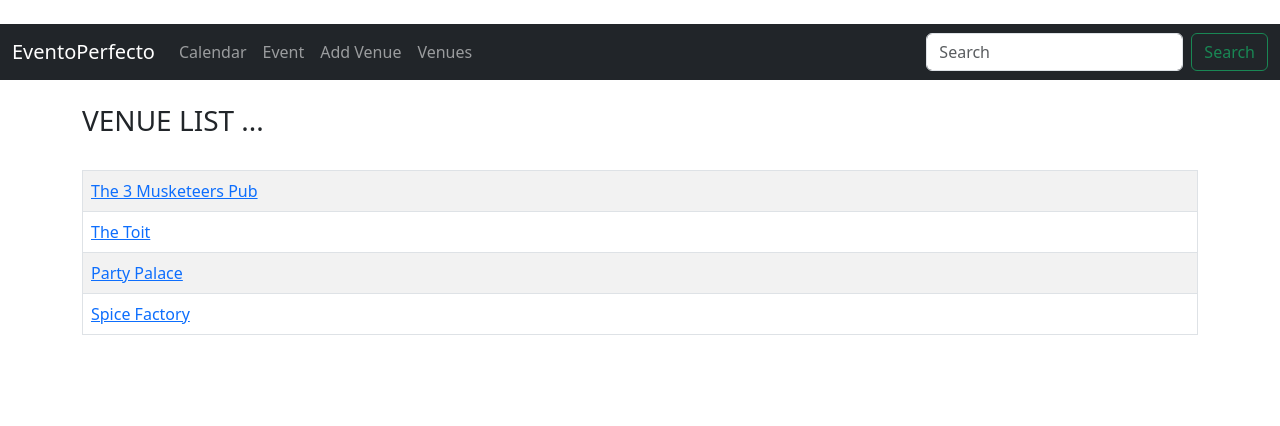
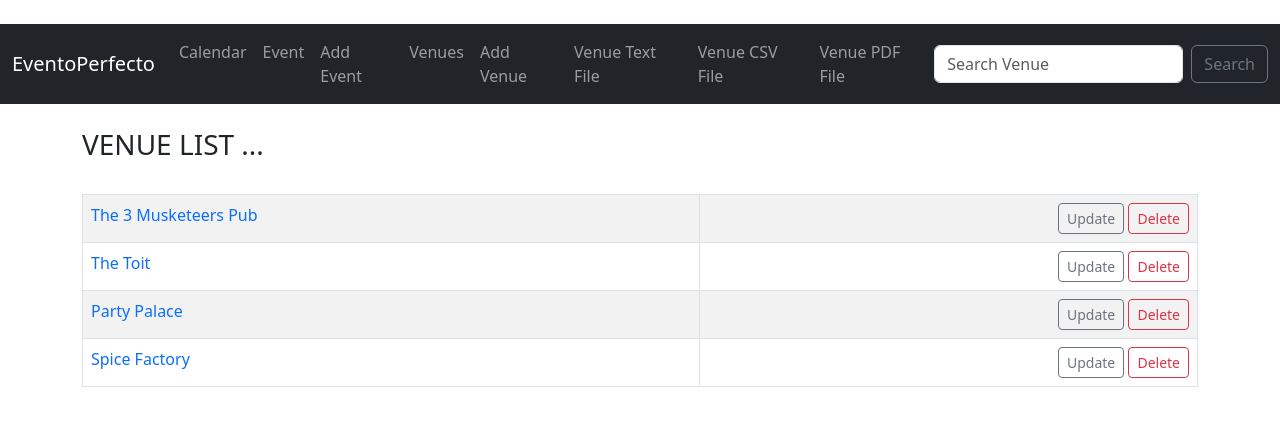
Before and after one commit to NiharikaTripathi/EventoPerfecto, a Django app: page /list_venues/ in a window 1280 px wide. Shown: the top 426 px of the page. Run offline with Django 5.2, Linux system fonts and the light colour scheme; data comes from the database, SQL or seed files in the repository; both versions use the stored data as it was after the commit.

Commit message:
Searching, updating, delete and generating text,csv,pdf file dynamically

```diff
--- a/EventoPerfecto/events/templates/event_list.html
+++ b/EventoPerfecto/events/templates/event_list.html
@@ -26,6 +26,12 @@
         </p>
 
   </div>
+  <div class="card-footer text-body-secondary">
+    <a class="btn btn-outline-secondary btn-sm"
+       href = "{% url 'update-event' event.id %}" style="text-decoration:None ">Update Event </a>
+     <a class="btn btn-outline-danger btn-sm"
+       href = "{% url 'delete-event' event.id %}" style="text-decoration:None ">Delete Event </a>
+  </div>
 
 </div>
 <br/> <br/>
--- a/EventoPerfecto/events/templates/venues.html
+++ b/EventoPerfecto/events/templates/venues.html
@@ -11,13 +11,18 @@
             {% for venue in venue_list %}
             <tr>
                 <td>
-                    <a href = "{% url 'show-venue' venue.id %}">{{venue}} </a>  </li>
+                    <a href = "{% url 'show-venue' venue.id %}" style="text-decoration:None ">{{venue}} </a>
+                </td>
+                <td align="right">
+                    <a class="btn btn-outline-secondary btn-sm"
+                       href = "{% url 'update-venue' venue.id %}" style="text-decoration:None ">Update </a>
+                    <a class="btn btn-outline-danger btn-sm"
+                       href = "{% url 'delete-venue' venue.id %}" style="text-decoration:None ">Delete </a>
                 </td>
             </tr>
             {% endfor%}
         </table>
 
-
     <br/>
 
 {% endblock content%}
--- a/EventoPerfecto/events/urls.py
+++ b/EventoPerfecto/events/urls.py
@@ -1,11 +1,22 @@
 from django.urls import path
 from . import views
+
 urlpatterns = [
-    path('list_events', views.all_events, name='list-events'),
     path('calendar/', views.event_calendar, name='current'),
     path('calendar/<int:year>/<str:month>/', views.event_calendar, name='calendar'),
-    path('event-details/<str:id>/', views.event_details, name='event-details'),
     path('add_venue/', views.add_venue, name='add-venue'),
-    path('list_venues/', views.all_venues, name='list-venue'),
+    path('list_venues/', views.all_venues, name='list-venues'),
     path('show_venue/<venue_id>', views.show_venue, name='show-venue'),
+    path('search_venue/', views.search_venue, name='search-venue'),
+    path('update_venue/<venue_id>', views.update_venue, name='update-venue'),
+    path('delete_venue/<venue_id>', views.delete_venue, name='delete-venue'),
+    path('venue_text/', views.venue_text, name='venue-text'),
+    path('venue_csv/', views.venue_csv, name='venue-csv'),
+    path('venue_pdf/', views.venue_pdf, name='venue-pdf'),
+
+    path('list_events/', views.all_events, name='list-events'),
+    path('add_event/', views.add_event, name='add-event'),
+    path('update_event/<event_id>', views.update_event, name='update-event'),
+    path('delete_event/<event_id>', views.delete_event, name='delete-event'),
+
 ]
--- a/EventoPerfecto/events/views.py
+++ b/EventoPerfecto/events/views.py
@@ -1,21 +1,26 @@
-from django.shortcuts import render
-from .forms import VenueForm
-from .models import Event, Venue, MyClubUser
+from django.shortcuts import render, redirect
+from django.http import HttpResponseRedirect, HttpResponse, FileResponse
 from datetime import datetime
 from calendar import HTMLCalendar
+import csv
 import calendar
-import pytz
-from django.http import HttpResponseRedirect
+import io
+from reportlab.pdfgen import canvas
+from reportlab.lib.units import inch
+from reportlab.lib.pagesizes import letter
+
+from django.core.paginator import Paginator
+
+from .forms import VenueForm, EventForm
+from .models import Event, Venue, MyClubUser
+
 
 
 # Create your views here.
+## Calendar Views
 def event_calendar(request, year=datetime.now().year, month=datetime.now().strftime("%B")):
     # Convert month name to number
     now = datetime.now()
-    tz = pytz.timezone('Asia/Kolkata')
-    # localising the objects to the timezone
-    now = tz.localize(now)
-
     month = month.capitalize()
     month_num = list(calendar.month_name).index(month)
     cal = HTMLCalendar().formatmonth(year, month_num)
@@ -28,15 +33,47 @@ def event_calendar(request, year=datetime.now().year, month=datetime.now().strft
                    "current_year": current_year} )
 
 
-def event_details():
-    return None
+#Event Views
+# Display all Events
+def all_events(request):
+    events_list = Event.objects.all().order_by('event_date')
+    return render(request, "event_list.html", {'event_list': events_list})
+
+# Add an Event
+def add_event(request):
+    submitted = False
+    if request.method == 'POST':
+        form = EventForm(request.POST)
+        if form.is_valid():
+            form.save()
+            return HttpResponseRedirect('/add_event?submitted=True')
+    else:
+        form = EventForm
+        if 'submitted' in request.GET:
+            submitted = True
+    return render(request, 'add_event.html',{'form' :form, 'submitted': submitted})
+
+# Update an Event
+def update_event(request, event_id):
+    event = Event.objects.get(pk=event_id)
+    form = EventForm(request.POST or None, instance=event)
+    if form.is_valid():
+        form.save()
+        return redirect('list-events')
+    return render(request, "update_event.html", {'event': event, 'form': form})
+
+# Delete an Event
+def delete_event(request, event_id):
+    event = Event.objects.get(pk=event_id)
+    if event:
+        event.delete()
+        return redirect('list-events')
+    else:
+        return redirect('list-events')
 
 
-def all_events(request):
-    events_list = Event.objects.all()
-    return render(request, "event_list.html", {'event_list': events_list})
-
-
+# Venue Views
+# Add a Venue
 def add_venue(request):
     submitted = False
     if request.method == 'POST':
@@ -50,12 +87,103 @@ def add_venue(request):
             submitted = True
     return render(request, 'add_venue.html',{'form' :form, 'submitted': submitted})
 
-
+# Display all Venues list
 def all_venues(request):
+    # venue_list = Venue.objects.all().order_by("?")
     venue_list = Venue.objects.all()
     return render(request, "venues.html", {'venue_list': venue_list})
 
-
+# Display details of a Venue
 def show_venue(request, venue_id):
     venue = Venue.objects.get(pk=venue_id)
     return render(request, "show_venue.html", {'venue': venue})
+
+# Search Venue by name
+def search_venue(request):
+    if request.method == "POST":
+        searched = request.POST['searched']
+        venues = Venue.objects.filter(name__contains=searched)
+        return render(request, "search_venue.html", {'searched':searched, 'venues': venues})
+
+    else:
+        return render(request, "search_venue.html", {})
+
+# Update a Venue
+def update_venue(request, venue_id):
+    venue = Venue.objects.get(pk=venue_id)
+    form = VenueForm(request.POST or None, instance=venue)
+    if form.is_valid():
+        form.save()
+        return redirect('list-venues')
+    return render(request, "update_venue.html", {'venue' : venue, 'form':form})
+
+# Delete a Venue
+def delete_venue(request, venue_id):
+        venue = Venue.objects.get(pk=venue_id)
+        if venue:
+            venue.delete()
+            return redirect('list-venues')
+        else:
+            return redirect('list-venues')
+
+# Generating text file containing all venues dynamically
+def venue_text(request):
+    response = HttpResponse(content_type='textpeError/plain')
+    response['Content-Disposition'] = 'attachment; filename=venues.txt'
+    venues = Venue.objects.all()
+    lines = []
+    for venue in venues:
+        lines.append(f"Venue Name: {venue.name}\nAddress: {venue.address}\nZip Code: {venue.zip_code}\n"
+                     f"Phone Number: {venue.phone}\nWeb Address: {venue.web}\nEmail: {venue.email}\n\n\n")
+    response.writelines(lines)
+    return response
+
+
+def venue_csv(request):
+    response = HttpResponse(content_type='text/csv')
+    response['Content-Disposition'] = 'attachment; filename=venues.csv'
+    # Create a csv writer
+    writer = csv.writer(response)
+    # Designate the model
+    venues = Venue.objects.all()
+    # Add column headings to the csv writer
+    writer.writerow(['Venue Name', 'Address', 'Zip Code', 'Phone Number', 'Web Address', 'Email'])
+    for venue in venues:
+        writer.writerow([venue.name, venue.address,venue.zip_code, venue.phone, venue.web, venue.email])
+    return response
+
+
+def venue_pdf(request):
+    # Create a byte stream buffer
+    buf = io.BytesIO()
+    c = canvas.Canvas(buf, pagesize=letter, bottomup=0)
+
+    # Create a text object
+    text_obj  = c.beginText()
+    text_obj.setTextOrigin(inch, inch)
+    text_obj.setFont('Helvetica', 14)
+
+    # Designate the model
+    venues = Venue.objects.all()
+
+    # Create blank list
+    lines = []
+
+    for venue in venues:
+        lines.append(f"Venue Name: {venue.name}")
+        lines.append(f"Address: {venue.address}")
+        lines.append(f"Zip Code: {venue.zip_code}")
+        lines.append(f"Phone Number: {venue.phone}")
+        lines.append(f"Web Address: {venue.web}")
+        lines.append(f"Email: {venue.email}")
+        lines.append("")
+
+    for line in lines:
+        text_obj.textLine(line)
+
+    # Finish Up
+    c.drawText(text_obj)
+    c.showPage()
+    c.save()
+    buf.seek(0)
+    return FileResponse(buf, as_attachment=True, filename='Venues.pdf')
--- a/EventoPerfecto/templates/navbar.html
+++ b/EventoPerfecto/templates/navbar.html
@@ -13,15 +13,28 @@
           <a class="nav-link" href="{% url 'list-events' %}">Event</a>
         </li>
         <li class="nav-item">
+          <a class="nav-link" href="{% url 'add-event' %}">Add Event</a>
+        </li>
+        <li class="nav-item">
+          <a class="nav-link" href="{% url 'list-venues' %}">Venues</a>
+        </li>
+        <li class="nav-item">
           <a class="nav-link" href="{% url 'add-venue' %}">Add Venue</a>
         </li>
         <li class="nav-item">
-          <a class="nav-link" href="{% url 'list-venue' %}">Venues</a>
+          <a class="nav-link" href="{% url 'venue-text' %}">Venue Text File</a>
+        </li>
+        <li class="nav-item">
+          <a class="nav-link" href="{% url 'venue-csv' %}">Venue CSV File</a>
+        </li>
+        <li class="nav-item">
+          <a class="nav-link" href="{% url 'venue-pdf' %}">Venue PDF File</a>
         </li>
       </ul>
-      <form class="d-flex" role="search">
-        <input class="form-control me-2" type="search" placeholder="Search" aria-label="Search">
-        <button class="btn btn-outline-success" type="submit">Search</button>
+      <form class="d-flex" role="search" method=POST action="{% url 'search-venue' %}">
+        {% csrf_token %}
+        <input class="form-control me-2" type="search" placeholder="Search Venue" name="searched" aria-label="Search">
+        <button class="btn btn-outline-secondary" type="submit">Search</button>
       </form>
     </div>
   </div>
```
Also changed, not shown: EventoPerfecto/BuildingSteps.txt (+16 -0 lines), EventoPerfecto/events/forms.py (+22 -2 lines), EventoPerfecto/events/templates/add_event.html (added, +20 -0 lines), EventoPerfecto/events/templates/search_venue.html (added, +22 -0 lines), EventoPerfecto/events/templates/update_event.html (added, +21 -0 lines), EventoPerfecto/events/templates/update_venue.html (added, +21 -0 lines), EventoPerfecto/requirements.txt (added, +8 -0 lines), EventoPerfecto/db.sqlite3.
